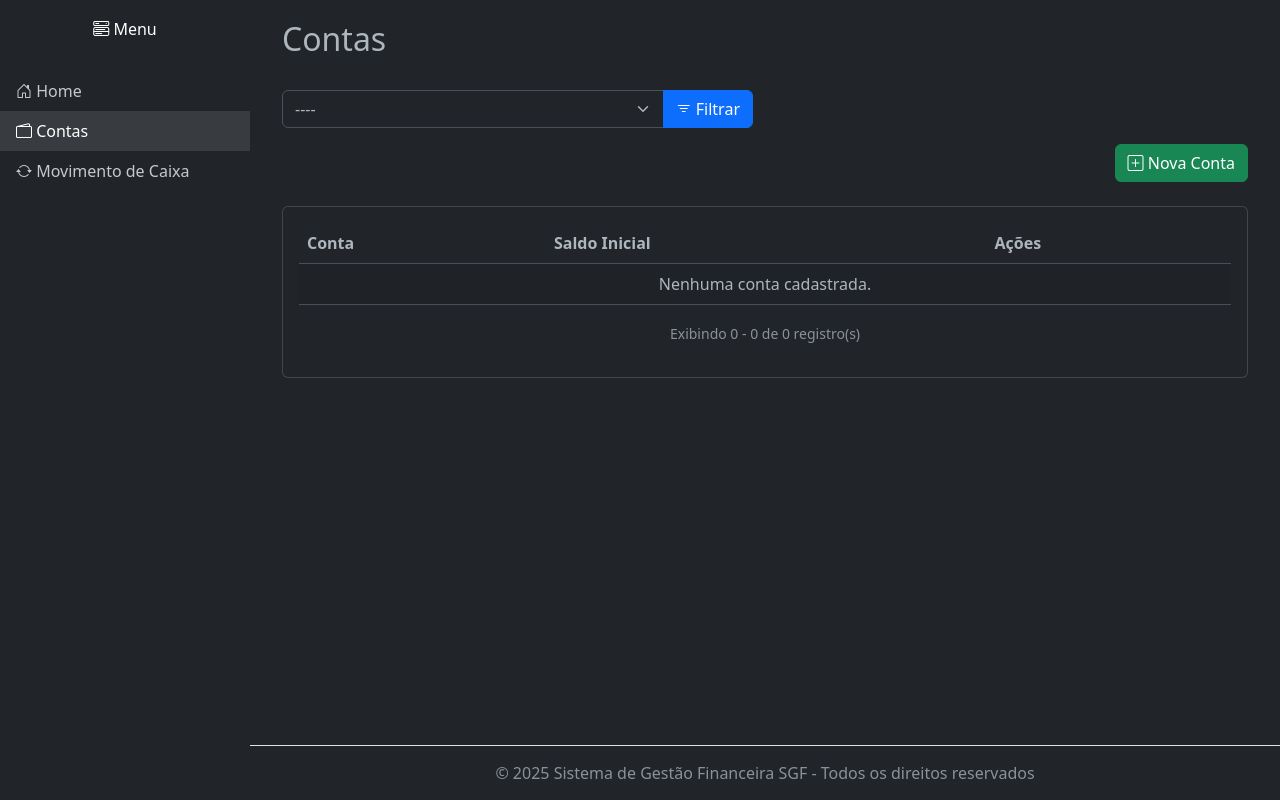
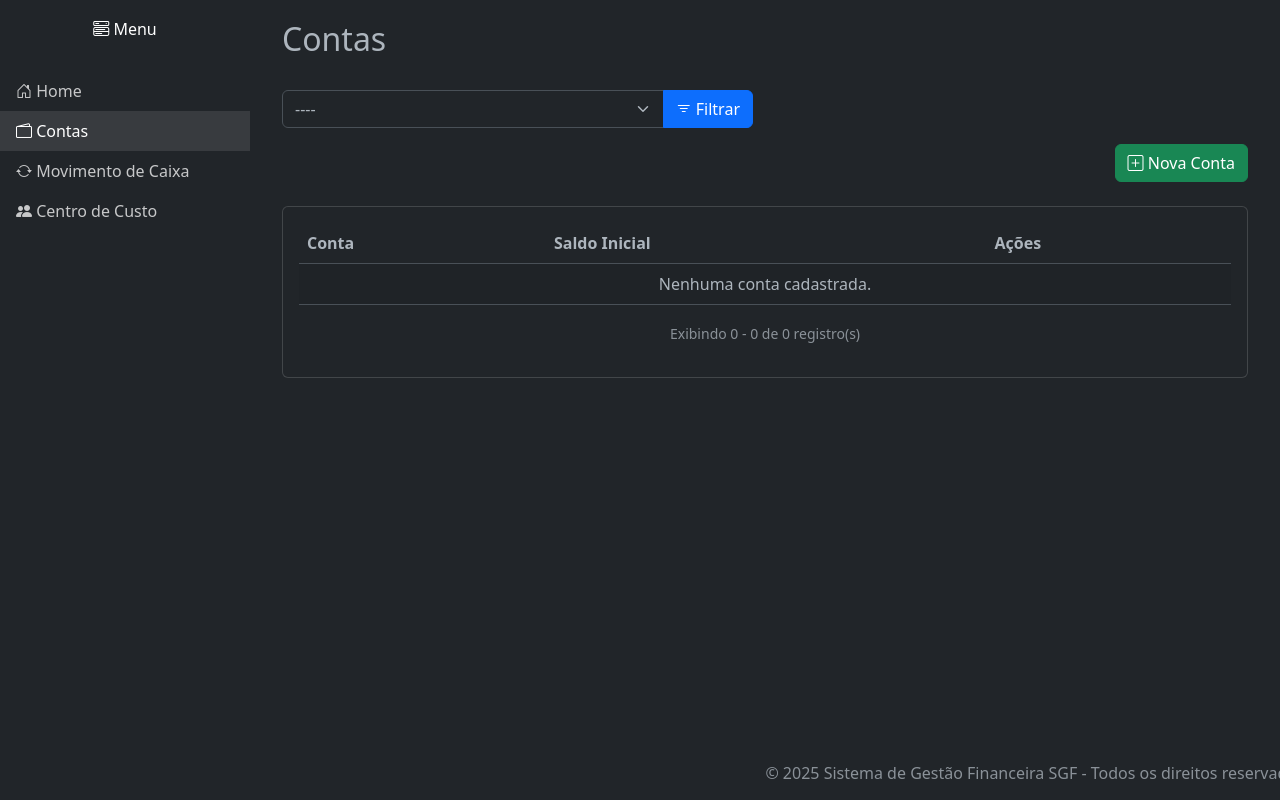
Before and after one commit to mateusdev08/sgf, a Django app: page /conta/ in a window 1280 px wide. Run offline with Django 5.2, Linux system fonts and the light colour scheme; data that the repository does not hold is empty.

Commit message:
Adicionando o Centro de Custo na Sidebar

```diff
--- a/templates/base.html
+++ b/templates/base.html
@@ -88,7 +88,7 @@
             margin-left: 250px;
             position: fixed;
             bottom: 0;
-            border-top: 1px solid #dee2e6;
+            {% comment %} border-top: 1px solid #dee2e6; {% endcomment %}
             z-index: 1000;
         }
 
@@ -152,6 +152,11 @@
                         <i class="bi bi-arrow-repeat"></i> Movimento de Caixa
                     </a>
                 </li>
+                <li class="nav-item">
+                    <a class="nav-link {% if '/centro-custo/' in request.path %}active{% endif %}" href="{% url 'centro_custo:list' %}">
+                        <i class="bi bi-people-fill"></i> Centro de Custo
+                    </a>
+                </li>
                 <!-- Adicione mais links do menu conforme necessário -->
             </ul>
         </div>
@@ -160,14 +165,14 @@
             <div class="container-fluid">
                 {% block content %}{% endblock %}
             </div>
+            <footer class="footer text-center">
+                <div class="container">
+                    <span class="text-muted">&copy; 2025 Sistema de Gestão Financeira SGF - Todos os direitos reservados</span>
+                </div>
+            </footer>
         </div>
     </div>
 
-    <footer class="footer text-center">
-        <div class="container">
-            <span class="text-muted">&copy; 2025 Sistema de Gestão Financeira SGF - Todos os direitos reservados</span>
-        </div>
-    </footer>
 
     <!-- Bootstrap JS Bundle with Popper -->
     <script src="https://cdn.jsdelivr.net/npm/bootstrap@5.3.0/dist/js/bootstrap.bundle.min.js"></script>
```
